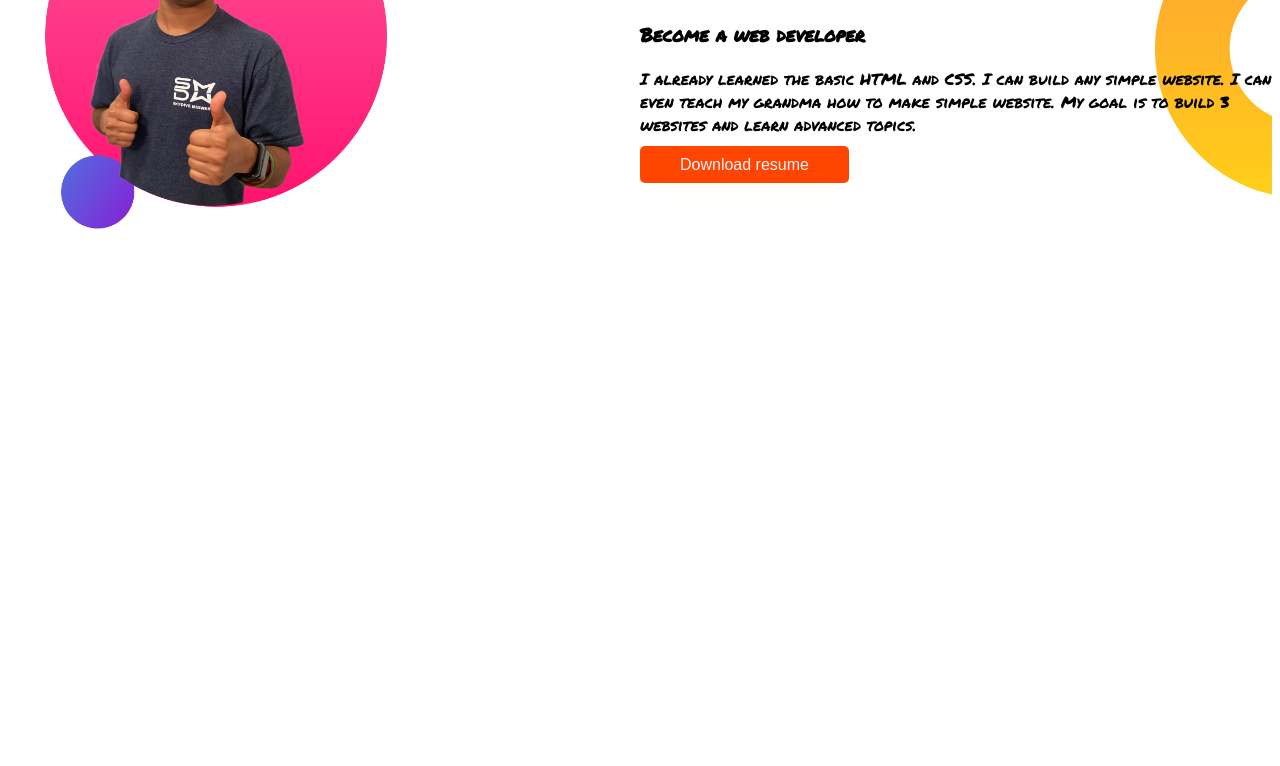
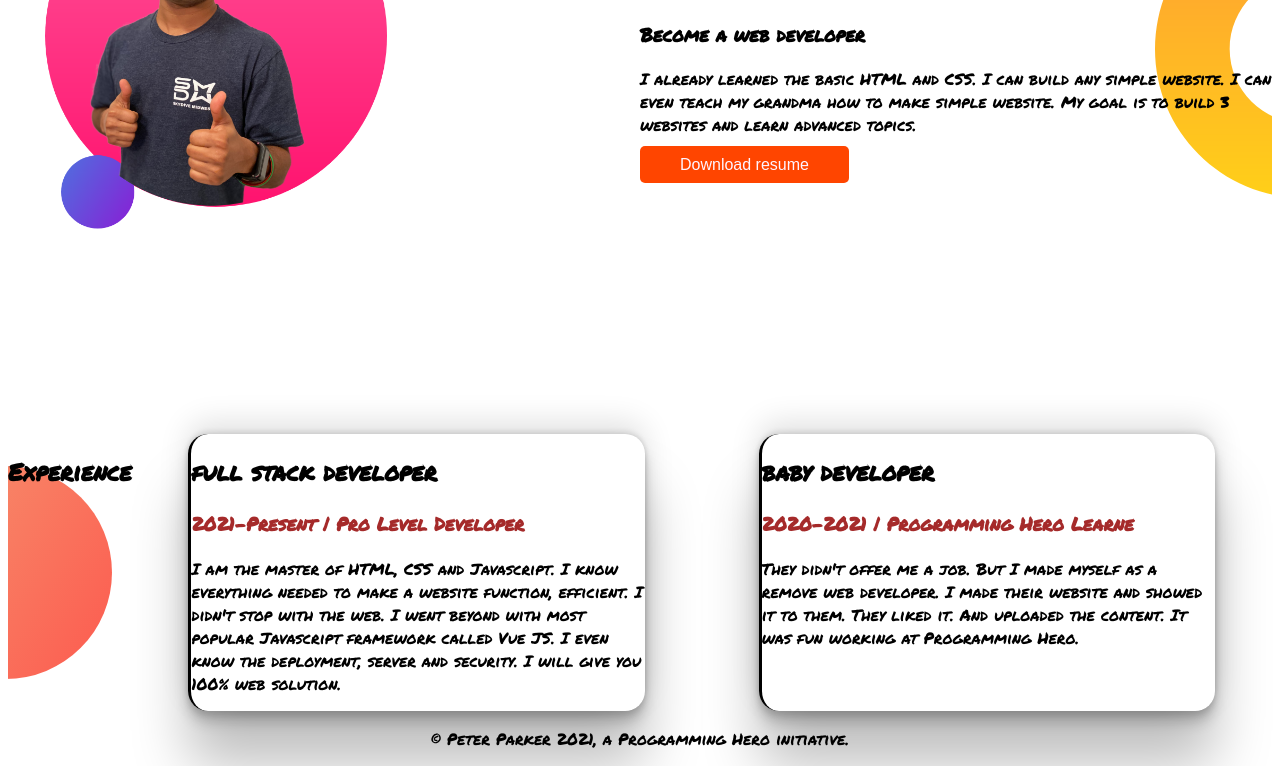
Before and after one commit to Itteswaf/Develeper-protfolio, a plain HTML site: page index.html in a window 1280 px wide. Shown: the part 789-1555 px from the top of the page. Before the commit the page ends 1031 px from the top, so only its background shows below. Drawn offline with Linux system fonts and the light colour scheme.

Commit message:
complete

```diff
--- a/index.html
+++ b/index.html
@@ -1,5 +1,6 @@
 <!DOCTYPE html>
 <html lang="en">
+
 <head>
    <meta charset="UTF-8">
    <meta http-equiv="X-UA-Compatible" content="IE=edge">
@@ -11,6 +12,7 @@
 
    <link rel="stylesheet" href="style.css">
 </head>
+
 <body>
    <section class="top-banner">
       <div class="half-width">
@@ -18,9 +20,14 @@
 
          <h2 class="orange"><span class="black">my</span> world</h2>
          <h4>web developer</h4>
-      <p>beganner  web developer You might saw me jumping, climbing buildings, and stopping trains. But nobody pays me a dime for that work. That's why I am learning and masteringweb development. I will not stop until I become the Web Development Hero.</p>
+         <p>beganner web developer You might saw me jumping, climbing buildings, and stopping trains. But nobody pays me
+            a dime for that work. That's why I am learning and masteringweb development. I will not stop until I become
+            the Web Development Hero.</p>
 
-      <a class="linked" target="_blank" href="https://www.google.com/url?sa=t&rct=j&q=&esrc=s&source=web&cd=&ved=2ahUKEwj2wtL8kMnxAhVS4zgGHWyyDpQQFnoECAYQAw&url=https%3A%2F%2Fbd.linkedin.com%2Fin%2Fitteswaf-hasan-a939021a5&usg=AOvVaw014mvxqp_vONVWEuxl3X2M ">HIRE ME</a> </div>
+         <a class="linked" target="_blank"
+            href="https://www.google.com/url?sa=t&rct=j&q=&esrc=s&source=web&cd=&ved=2ahUKEwj2wtL8kMnxAhVS4zgGHWyyDpQQFnoECAYQAw&url=https%3A%2F%2Fbd.linkedin.com%2Fin%2Fitteswaf-hasan-a939021a5&usg=AOvVaw014mvxqp_vONVWEuxl3X2M ">HIRE
+            ME</a>
+      </div>
       <div class="half-width"><img src="images/my-bg2.png" alt="">
       </div>
    </section>
@@ -28,14 +35,38 @@
       <div class="half-width">
          <img src="images/jhankar2.png " alt="">
       </div>
-<div class="half-width" ><h2>Dream big</h2>
+      <div class="half-width">
+         <h2>Dream big</h2>
          <h3>Become a web developer</h3>
-<p>I already learned the basic HTML and CSS. I can build any simple website. I can even teach my grandma how to make simple website. My goal is to build 3 websites and learn advanced topics.</p>
+         <p>I already learned the basic HTML and CSS. I can build any simple website. I can even teach my grandma how to
+            make simple website. My goal is to build 3 websites and learn advanced topics.</p>
          <a class="linked" target="_blank" href=" ">Download resume </a>
       </div>
    </section>
+   <section class="experience-area">
+    <h1>Experience</h1>
+      <div class="flexible-container">
+            <div id="full-stack-experience" class="experience-item">
+                     <h1 >full stack developer</h1>
+                     <h3 class="orange">2021-Present | Pro Level Developer</h3>
+                     <p>I am the master of HTML, CSS and Javascript. I know everything needed to make a website function,
+                        efficient. I didn't stop with the web. I went beyond with most popular Javascript framework called Vue
+                        JS. I even know the deployment, server and security. I will give you 100% web solution.</p>
+            </div>
+            <div id="web-dev-experience" class="experience-item">
+                     <h1>baby developer </h1>
+                     <h3 class="orange">2020-2021 | Programming Hero Learne</h3>
+                     <p>They didn't offer me a job. But I made myself as a remove web developer. I made their website and showed
+                        it to them. They liked it. And uploaded the content. It was fun working at Programming Hero.</p>
+            </div>
 
 
+         </div>
+      </div>
+
+   </section>
+<footer><p>© Peter Parker 2021, a Programming Hero initiative.</p></footer>
 
 </body>
+
 </html>
--- a/style.css
+++ b/style.css
@@ -23,3 +23,24 @@ font-family: fantasy;}
    .dream-big{background-image: url(images/dream-bg.png);
    background-repeat: no-repeat;
 background-position: right;}
+.flexible-container{display: flex;}
+.experience-item{width: 40%;
+   margin-left: 5%;
+   margin-right: 5%;
+   padding: 2  0px;
+   border-radius: 20px;
+border-left: indianred;
+   box-shadow: rgba(0, 0, 0, 0.25) 0px 54px 55px, rgba(0, 0, 0, 0.12) 0px -12px 30px, rgba(0, 0, 0, 0.12) 0px 4px 6px, rgba(0, 0, 0, 0.17) 0px 12px 13px, rgba(0, 0, 0, 0.09) 0px -3px 5px;}
+.experience-area{background-image: url(images/exp-bg.png);
+background-repeat: no-repeat;
+background-position: left;}
+#web-dev-experience{
+   background-image: linear-gradient(lime blue);
+   border-image-slice: 4;
+   border-left: solid;
+}
+#full-stack-experience{
+   border-left: solid;
+   border-image: linear-gradient(salmon tomato);
+border-image-slice: 1;}
+footer{text-align: center;}
```
Lines whose indentation alone changed are shown as unchanged.
